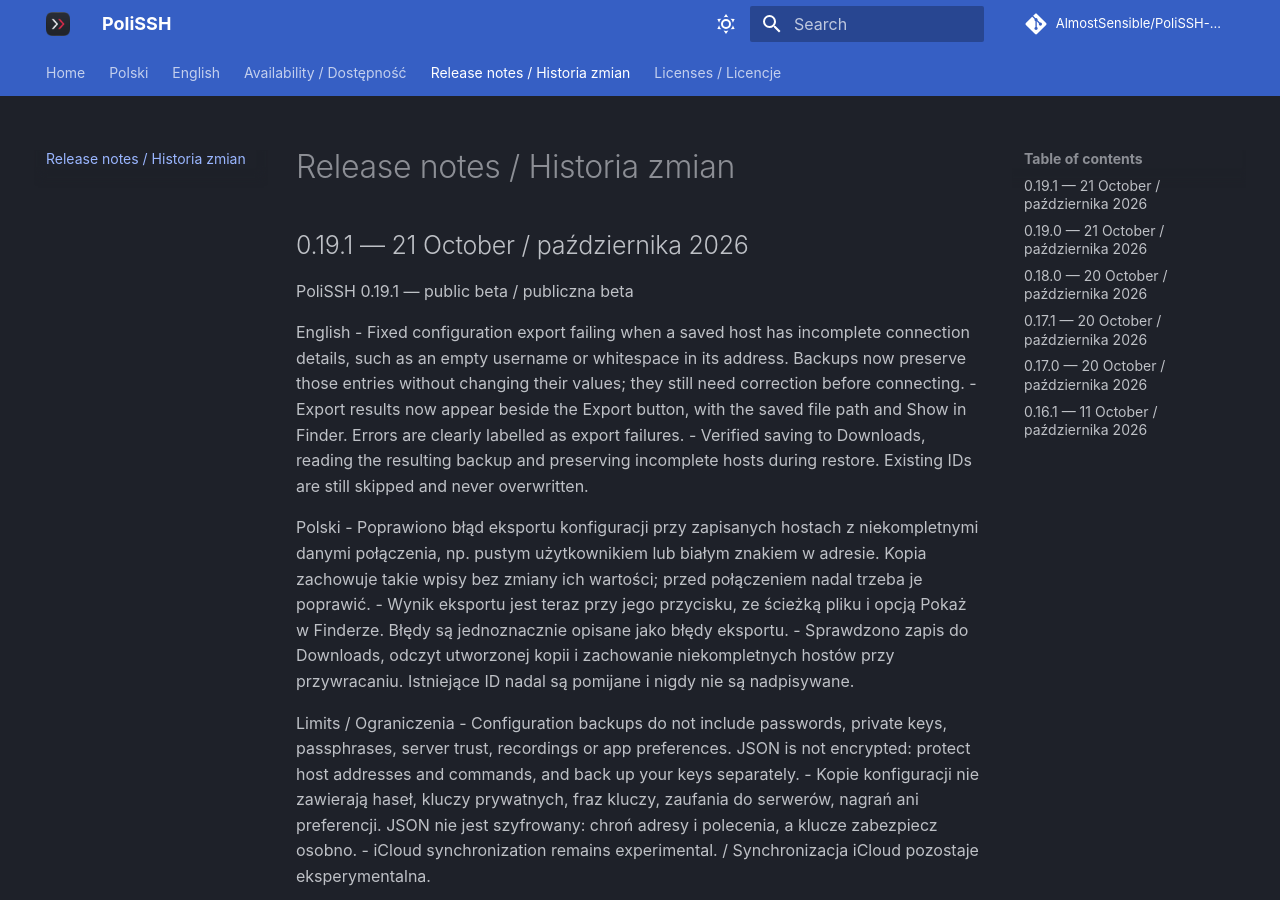
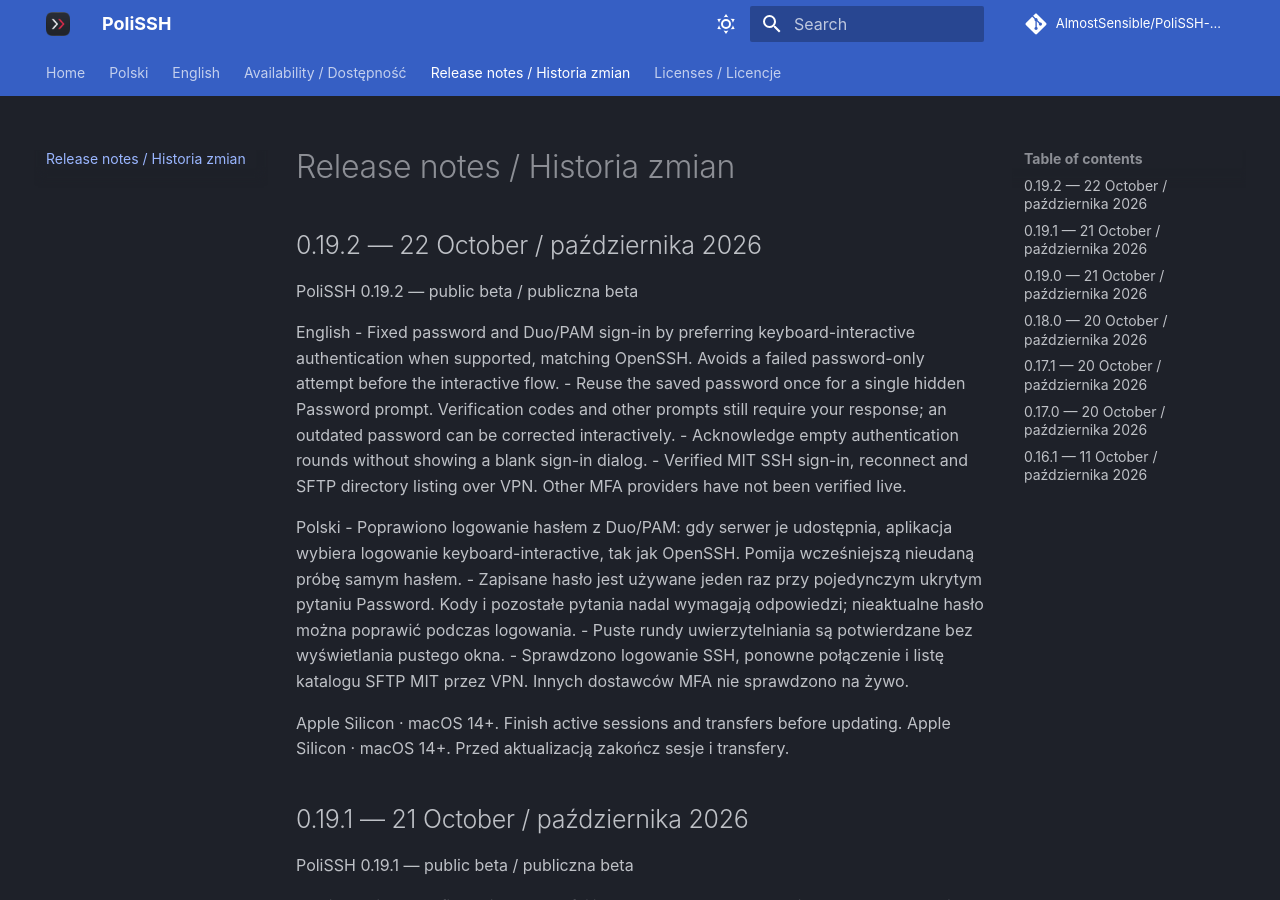
Before and after one commit to AlmostSensible/PoliSSH-docs, an MkDocs documentation site: the page built from docs/releases.md, in a window 1280 px wide and 900 px high. Built offline with MkDocs 1.6.1 and Material for MkDocs 9.7.7, drawn with Linux system fonts in a browser that asks for light colours; comment, search, counter and statistics services are not loaded.

Commit message:
Document PoliSSH 0.19.2 interactive login fix

```diff
--- a/docs/releases.md
+++ b/docs/releases.md
@@ -1,4 +1,23 @@
 # Release notes / Historia zmian
+
+## 0.19.2 — 22 October / października 2026
+
+PoliSSH 0.19.2 — public beta / publiczna beta
+
+English
+- Fixed password and Duo/PAM sign-in by preferring keyboard-interactive authentication when supported, matching OpenSSH. Avoids a failed password-only attempt before the interactive flow.
+- Reuse the saved password once for a single hidden Password prompt. Verification codes and other prompts still require your response; an outdated password can be corrected interactively.
+- Acknowledge empty authentication rounds without showing a blank sign-in dialog.
+- Verified MIT SSH sign-in, reconnect and SFTP directory listing over VPN. Other MFA providers have not been verified live.
+
+Polski
+- Poprawiono logowanie hasłem z Duo/PAM: gdy serwer je udostępnia, aplikacja wybiera logowanie keyboard-interactive, tak jak OpenSSH. Pomija wcześniejszą nieudaną próbę samym hasłem.
+- Zapisane hasło jest używane jeden raz przy pojedynczym ukrytym pytaniu Password. Kody i pozostałe pytania nadal wymagają odpowiedzi; nieaktualne hasło można poprawić podczas logowania.
+- Puste rundy uwierzytelniania są potwierdzane bez wyświetlania pustego okna.
+- Sprawdzono logowanie SSH, ponowne połączenie i listę katalogu SFTP MIT przez VPN. Innych dostawców MFA nie sprawdzono na żywo.
+
+Apple Silicon · macOS 14+. Finish active sessions and transfers before updating.
+Apple Silicon · macOS 14+. Przed aktualizacją zakończ sesje i transfery.
 
 ## 0.19.1 — 21 October / października 2026
 
```
Also changed, not shown: docs/index.md (+1 -1 lines), docs/status.md (+9 -3 lines).
